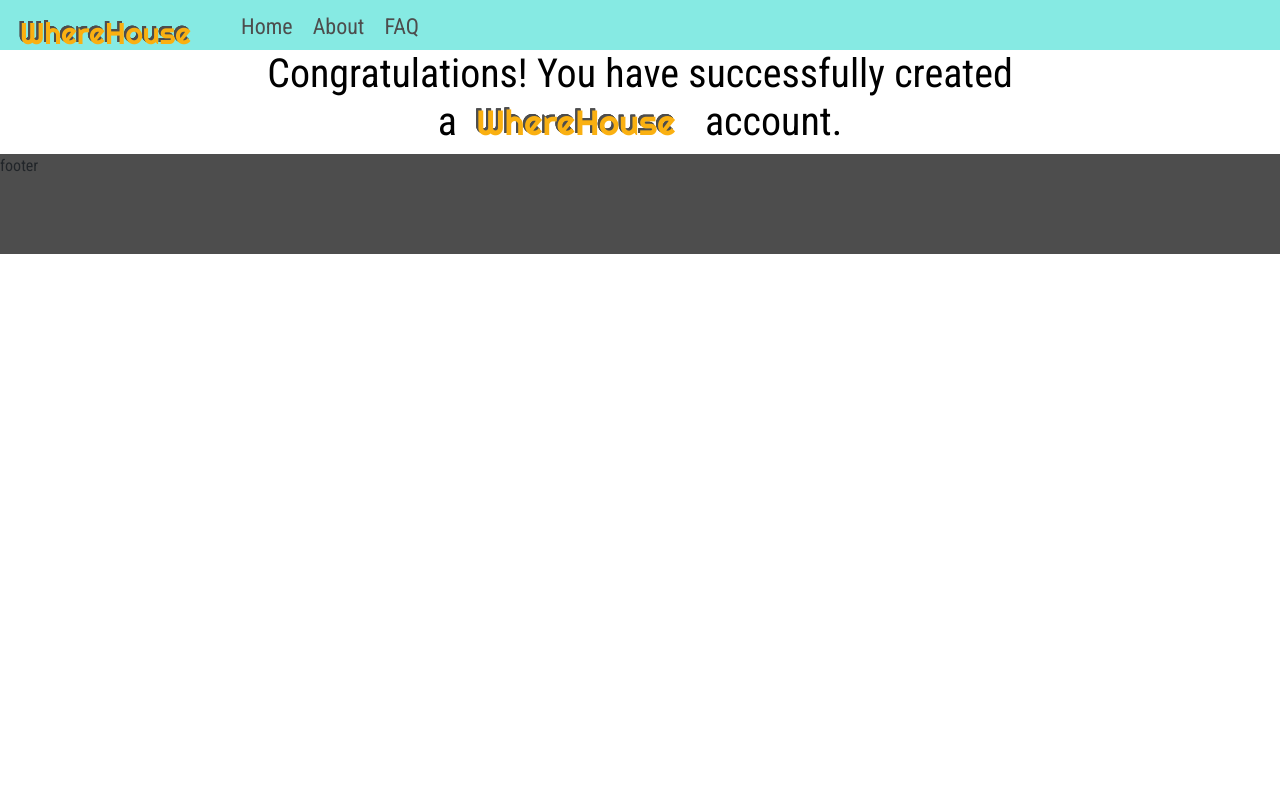
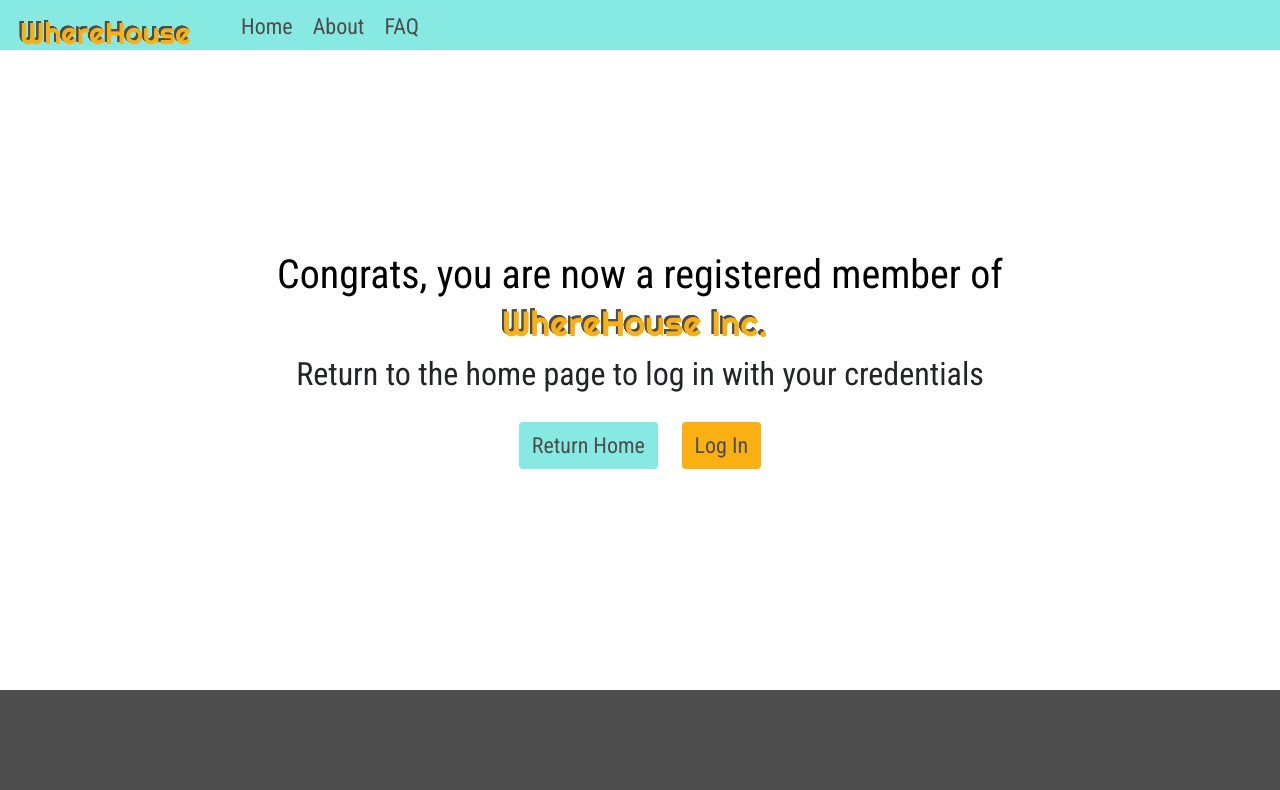
Before and after one commit to delta97/WhereHouse, a PHP site: page /home/registration/registration_success.php in a window 1280 px wide. Shown: the part 75-865 px from the top of the page. Before the commit the page ends 329 px from the top, so only its background shows below. Run offline with PHP 8.4, Linux system fonts and the light colour scheme; some libraries are stand-ins or nearby versions.

Commit message:
added registration success page for redirect.

```diff
--- a/home/registration/registration_success.php
+++ b/home/registration/registration_success.php
@@ -37,14 +37,57 @@
 				<span class="navbar-item"><a href="../about.php">About</a></span>
 				<span class="navbar-item"><a href="../FAQ.php">FAQ</a></span>
 			</div>
-			<div class="registration-flex-container body no-space">
-				<div class="registration-flex">
-					<h1 class="registration-message">Congratulations! You have successfully created a <span class="logo-text">WhereHouse</span> account. </h1>
+			<div class="flexbox-wrapper-success body max-height">
+				<div class="success">
+					<h1>Congrats, you are now a registered member of <span class="logo-text">WhereHouse Inc.</span></h1>
+					<h2>Return to the home page to log in with your credentials</h2>
+					<div class="success-buttons">
+						<button type="button" class="btn success-home-btn">Return Home</button>
+
+						<script type="text/javascript">
+							$(".success-home-btn").on("click",function(event) {
+								window.location = "../../index.php";
+							});
+						</script>
+
+						<button type="button" class="btn success-login-btn" data-toggle="modal" data-target="#login-modal">Log In</button>
+					</div>
 				</div>
 			</div>
+			<!-- login modal -->
+			<div class="modal fade" id="login-modal" tabindex="-1" role="dialog" aria-labelledby="login-modal-title" aria-hidden="true">
+					<div class="modal-dialog modal-dialog-centered" role="document">
+						<div class="modal-content modal-formatting">
+							<div class="modal-header">
+								<h2 class="modal-title" id="login-modal-title">Log In</h2>
+								<button type="button" class="close" data-dismiss="modal" aria-label="Close">
+									<span aria-hidden="true">&times;</span>
+								</button>
+							</div>
+							<div class="modal-body">
+								<form method="post">
+									<div class="form-group">
+								    	<label for="login-modal-email">Email address</label>
+								    	<input type="text" name="login-modal-email" class="form-control" id="login-modal-email" aria-describedby="enterEmail" placeholder="Enter email">
+								  	</div>
+								  	<div class="form-group">
+								    	<label for="login-modal-password">Password</label>
+								    	<input name="login-modal-password" type="password" class="form-control" id="login-modal-password" placeholder="Password">
+								  </div>
+								</form>
+
+							</div>
+							<div class="modal-footer">
+   								<button type="button" class="btn btn-close" data-dismiss="modal">Close</button>
+   								<button type="button" class="btn btn-next" id="btn-login-lessee">Log In Lessee</button>
+   								<button type="button" class="btn btn-next" id="btn-login-owner">Log In Owner</button>
+ 							</div>
+						</div>
+					</div>
+				</div>
 			<div class="footer">
-				footer
 			</div>
 		</div>
 	</body>
+
 </html>
```
Also changed, not shown: home/registration/tester.html (+19 -5 lines).
